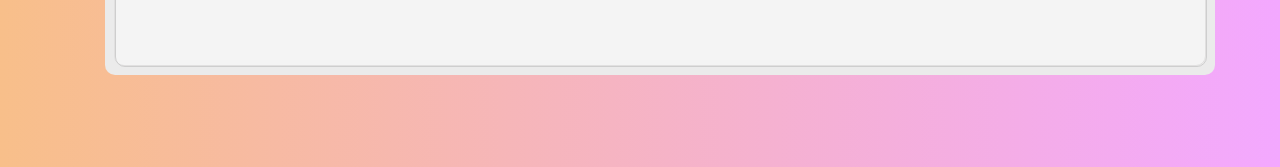
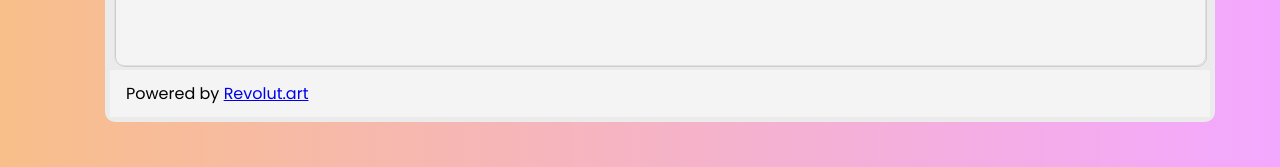
Before and after one commit to dcgx/nbok.art, a Next.js app: page / in a window 1280 px wide. Shown: the part 2361-2528 px from the top of the page. Built offline with nearby package versions, Linux system fonts and the light colour scheme.

Commit message:
feat(front): :sparkles: add embedded gallery

```diff
--- a/src/components/Browser.tsx
+++ b/src/components/Browser.tsx
@@ -38,6 +38,16 @@ const BrowserContent = styled.div`
   margin: 4px;
 `
 
+const BrowserFooter = styled.footer`
+  background: rgb(244, 244, 244);
+  padding: 0.7rem 1rem;
+  bottom: 0px;
+  right: 0px;
+  left: 0px;
+  z-index: 100;
+  color: #000;
+`
+
 const Browser = ({ children }: ScriptProps) => {
   return (
     <BrowserWrapper>
@@ -46,6 +56,15 @@ const Browser = ({ children }: ScriptProps) => {
         <BrowserNavbarLink>revolut.art/diego</BrowserNavbarLink>
       </BrowserNavbar>
       <BrowserContent>{children}</BrowserContent>
+      <BrowserFooter>
+        Powered by{' '}
+        <a
+          href="https://revolut.art/?utm_source=powered_by&utm_medium=referral&utm_campaign=embed&utm_content=unknown"
+          target="_blank"
+        >
+          Revolut.art
+        </a>
+      </BrowserFooter>
     </BrowserWrapper>
   )
 }
```
